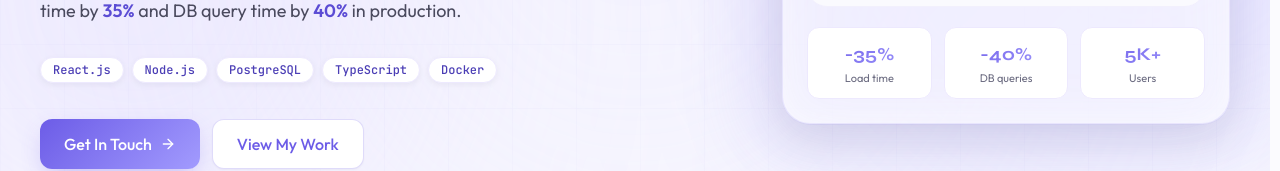
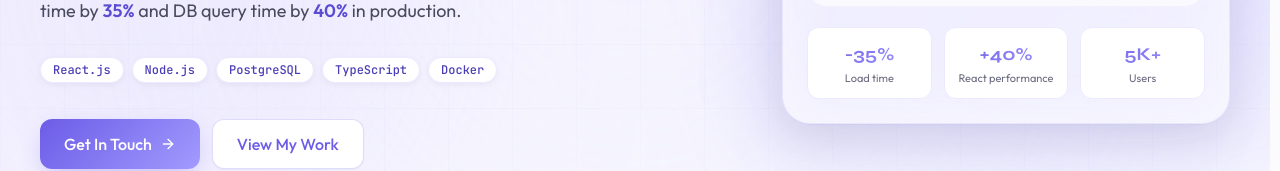
Before and after one commit to danieljayasurya-e/portfolio, a React (Vite) app: page / in a window 1280 px wide. Shown: the part 468-639 px from the top of the page. Built offline with nearby package versions, Linux system fonts and the light colour scheme; no server answers; the HTML template or start-up script is replaced by a standard one.

Commit message:
value changes

```diff
--- a/src/components/HeroSection.tsx
+++ b/src/components/HeroSection.tsx
@@ -269,7 +269,7 @@ const HeroSection = () => {
                 <div className="mt-5 grid grid-cols-3 gap-3">
                   {[
                     { label: "Load time", value: "-35%" },
-                    { label: "DB queries", value: "-40%" },
+                    { label: "React performance", value: "+40%" },
                     { label: "Users", value: "5K+" },
                   ].map((s) => (
                     <div
```
